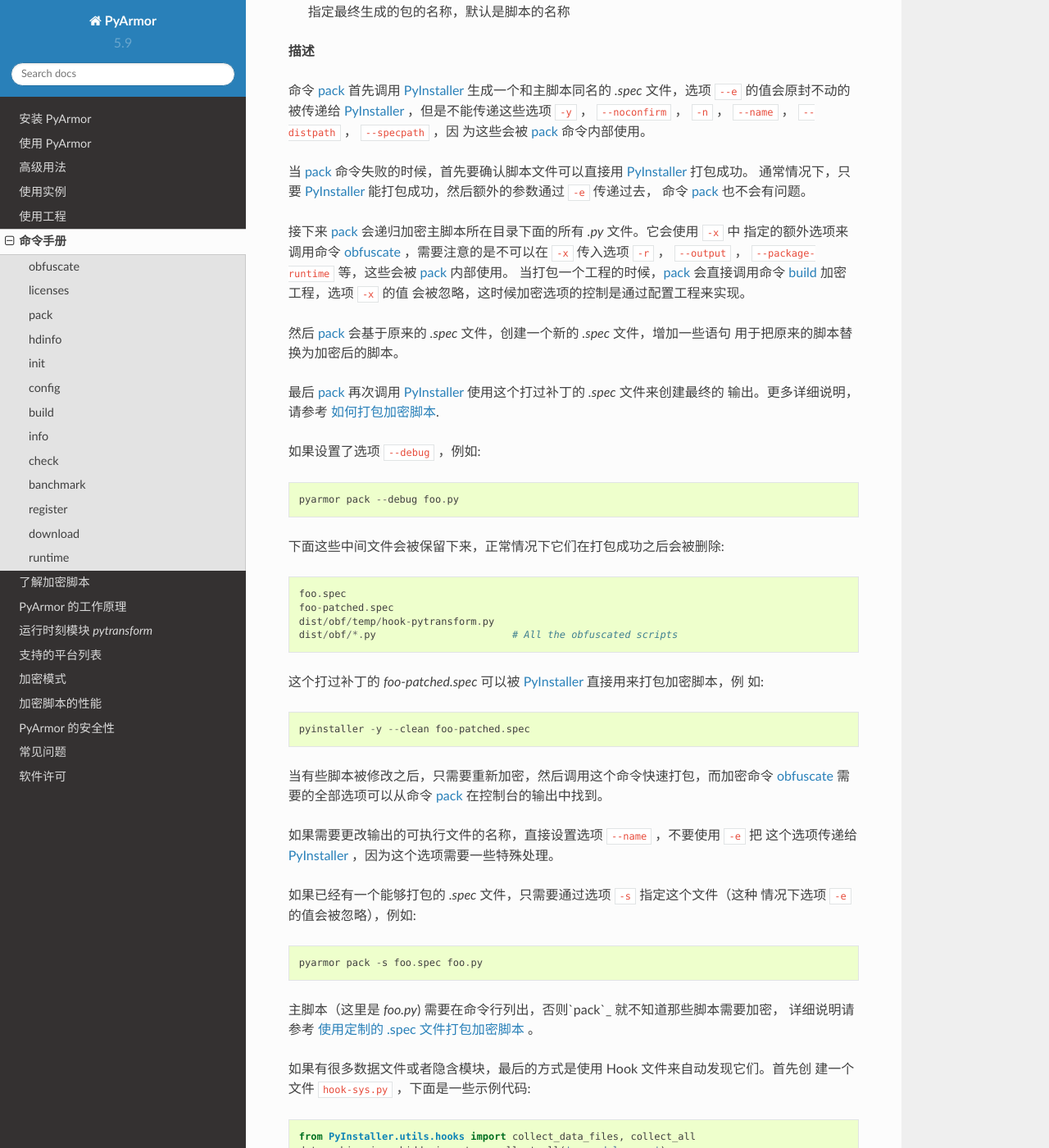
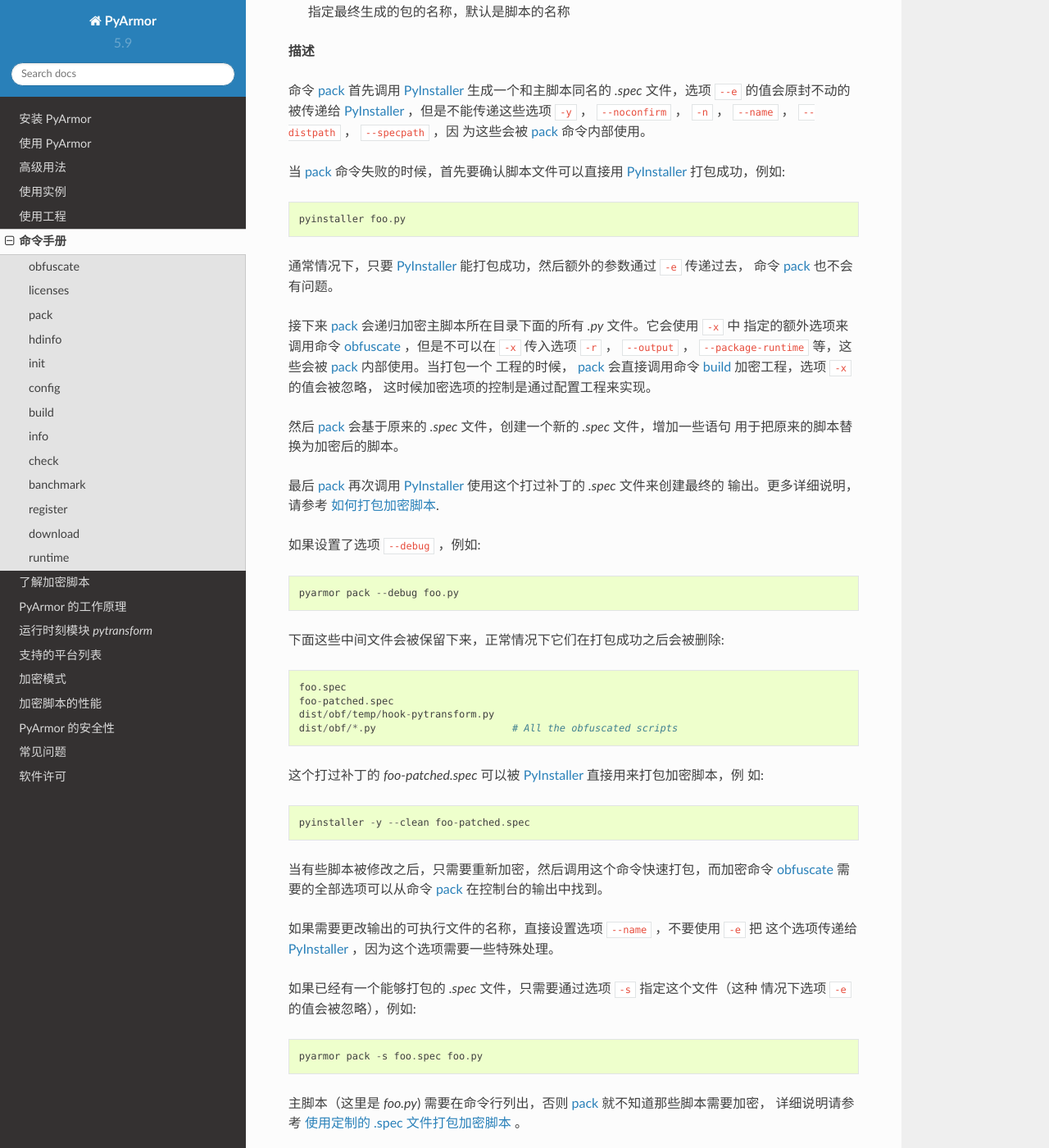
Before and after one commit to dashingsoft/pyarmor-docs-zh, a Sphinx documentation site: the page built from docs/man.rst, in a window 1280 px wide and 1400 px high, scrolled down 9322 px. Shown: the whole window at 82% size. Built offline with Sphinx 7.4.7 and the Read the Docs theme 2.0.0, drawn with Linux system fonts in a browser that asks for light colours; some of the changed text lies outside the part shown.

Commit message:
Refine doc

```diff
--- a/docs/advanced.rst
+++ b/docs/advanced.rst
@@ -478,6 +478,7 @@
 那么请检查 `.spec` 文件，确保下列两行在文件中存在（没有缩进）::
 
     a = Analysis(...
+
     pyz = PYZ(...
 
 并且在创建 `Analysis` 对象的时候下列三个命名参数也存在，例如::
--- a/docs/man.rst
+++ b/docs/man.rst
@@ -347,15 +347,18 @@
 ``--noconfirm`` ， ``-n`` ， ``--name`` ， ``--distpath`` ， ``--specpath`` ，因
 为这些会被 `pack`_ 命令内部使用。
 
-当 `pack`_ 命令失败的时候，首先要确认脚本文件可以直接用 `PyInstaller`_ 打包成功。
+当 `pack`_ 命令失败的时候，首先要确认脚本文件可以直接用 `PyInstaller`_ 打包成功，例如::
+
+    pyinstaller foo.py
+
 通常情况下，只要 `PyInstaller`_ 能打包成功，然后额外的参数通过 ``-e`` 传递过去，
 命令 `pack`_ 也不会有问题。
 
 接下来 `pack`_ 会递归加密主脚本所在目录下面的所有 `.py` 文件。它会使用 ``-x`` 中
-指定的额外选项来调用命令 `obfuscate`_ ，需要注意的是不可以在 ``-x`` 传入选项
-``-r`` ， ``--output`` ， ``--package-runtime`` 等，这些会被 `pack`_ 内部使用。
-当打包一个工程的时候，`pack`_ 会直接调用命令 `build`_ 加密工程，选项 ``-x`` 的值
-会被忽略，这时候加密选项的控制是通过配置工程来实现。
+指定的额外选项来调用命令 `obfuscate`_ ，但是不可以在 ``-x`` 传入选项 ``-r`` ，
+``--output`` ， ``--package-runtime`` 等，这些会被 `pack`_ 内部使用。当打包一个
+工程的时候， `pack`_ 会直接调用命令 `build`_ 加密工程，选项 ``-x`` 的值会被忽略，
+这时候加密选项的控制是通过配置工程来实现。
 
 然后 `pack`_ 会基于原来的 `.spec` 文件，创建一个新的 `.spec` 文件，增加一些语句
 用于把原来的脚本替换为加密后的脚本。
@@ -390,7 +393,7 @@
 
     pyarmor pack -s foo.spec foo.py
 
-主脚本（这里是 `foo.py`) 需要在命令行列出，否则`pack`_ 就不知道那些脚本需要加密，
+主脚本（这里是 `foo.py`) 需要在命令行列出，否则 `pack`_ 就不知道那些脚本需要加密，
 详细说明请参考 :ref:`使用定制的 .spec 文件打包加密脚本` 。
 
 如果有很多数据文件或者隐含模块，最后的方式是使用 Hook 文件来自动发现它们。首先创
@@ -403,7 +406,7 @@
     datas += [ ('/usr/share/icons/education_*.png', 'icons') ]
 
 接下来使用额外选项 ``--additional-hooks-dir .`` 来调用 `pack`_ ，告诉
-`_PyInstaller`_ 在当前路径下面搜索 Hook 脚本::
+`PyInstaller`_ 在当前路径下面搜索 Hook 脚本::
 
     pyarmor pack -e " --additional-hooks-dir ." foo.py
 
```
